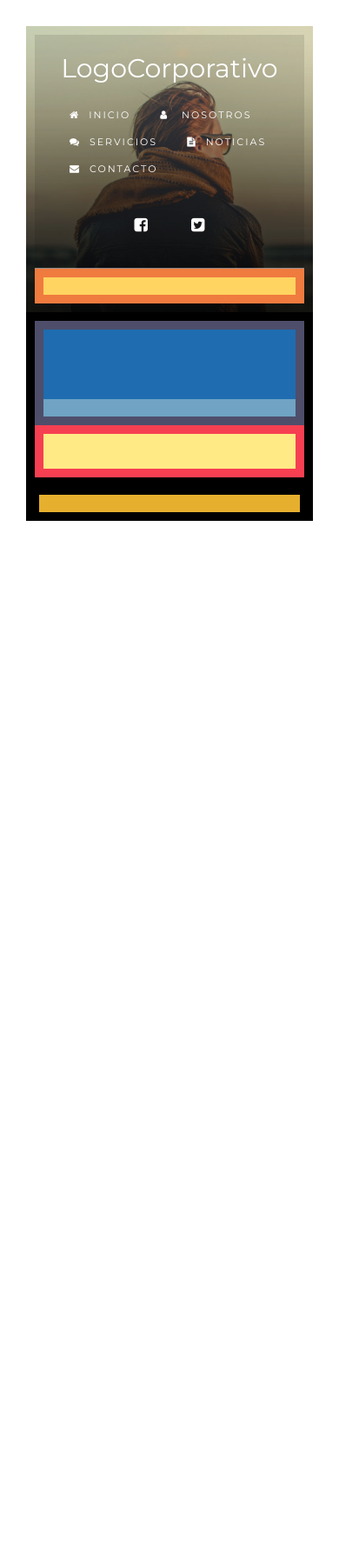
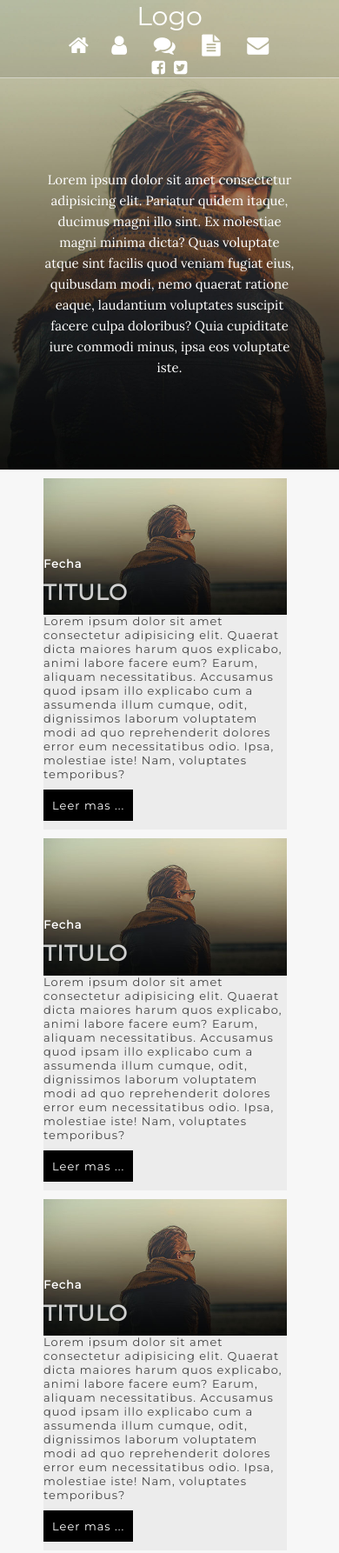
Before and after one commit to juanmaureira/Maqueta-responsive, a plain HTML site: page index.html in a window 390 px wide. Shown: the top 1786 px of the page at 87% size. Before the commit the page ends 844 px from the top, so only its background shows below. Drawn offline with Linux system fonts and the light colour scheme.

Commit message:
Frontend
Frontend ok

```diff
--- a/css/style.css
+++ b/css/style.css
@@ -1,6 +1,6 @@
 *{
     margin: 0px;
-    padding: 10px;
+    padding: 0px;
     box-sizing: border-box;
 }
 
@@ -17,6 +17,9 @@ a{
     flex-flow: column nowrap;
 }
 
+.margen-interno{
+    padding: 0 50px;
+}
     .header{
         background: url(../images/bg-2.jpg);
         background-position: center;
@@ -77,51 +80,123 @@ a{
                 }
 
     .texto-principal{
-        background: #f07b3f;
+       height: 580px;
+       display: flex;
+       align-items: center;
     }
         h1{
-            background: #ffd460;
+            font-family: 'Lora', serif;
+            font-size: 21px;
+            color: rgba(255,255,255,1);
+            font-weight: 300;
+            text-align: center;
+            line-height: 1.6;
         }
 
     .section{
-        background: black;
+        background: #f7f7f7;
         display: flex;
     }
 
         .articulos{
-            background: #4e4e6a;
-            flex: 2 1 auto;
+            background: #F7F7F7;
+            flex: 2 1 100%;
             display: flex;
             flex-flow: row wrap;
         }
             .article{
-                background: #1f6cb0;
-                flex: 1 1 40%;
+                flex: 1 1 45%;
+                color:#444;
+                font-size: 13px;
+                letter-spacing: 1px;
+                margin: 10px 10px 0px 0px;
+                background: #ececec;
+            }
+
+            .article img{
+                width: 100%;
+            }
+
+            .article a{
+                color: rgba(255,255,255,1);
+                font-size: 13px;
+                padding: 10px 10px;
+                background-color: rgba(0,0,0,1);
+                margin: 10px 0;
+                display: inline-block;
+            }
+
+            .article a:hover{
+                background: #546cc3;
+            }
+
+            h3{
+                color: #fff;
+                font-size: 13px;
+                padding: 10px 0;
+                margin-top: -80px;
+            }
+            h2{
+                font-size: 25px;
+                text-transform: uppercase;
+                padding: 0px 0 10px 0;
+                color: rgba(255,255,255,0.8);
             }
             .navegacion{
-                background: #70a3c4;
+                background: rgba(0,0,0,1);
                 flex: 1 1 100%;
+                margin: 10px 10px 0px 0px;
+            }
+
+            .navegacion a{
+                color: rgba(255,255,255,1);
+                font-size: 11px;
+                text-transform: uppercase;
+                padding: 0 10px;
+                letter-spacing: 2px;
             }
 
         .aside{
-            background: #f73f52;
             flex: 1 1 auto;
+            margin: 10px 5px 10px 0px;
         }
-            .publicidad{
-                background: #ffea85;
+            .aside img{
+                width: 100%;
             }
+
+            h4{
+                background: rgba(0,0,0,1);
+                color: rgba(255,255,255,1);
+                padding: 10px;
+                text-transform: uppercase;
+            }
+
+                .publicidad{
+                   /*  background: #ffea85; */
+                }
+
 
     .footer{
         background: black;
         display: flex;
         justify-content: center;
+        align-items: center;
+        margin-top: 10px;
+        height: 50px;
     }
         .pie{
-            background: #e6af2e;
-            width: 300px;
+            text-align: center;
         }
 
-@media all and ( max-width : 800px ){
+        .pie a{
+            color: rgba(255,255,255,1);
+            font-size: 11px;
+            text-transform: uppercase;
+            padding: 0 10px;
+            letter-spacing: 2px;
+        }
+
+@media all and ( max-width : 1120px ){
     .section{
         flex-direction: column;
     }
@@ -133,11 +208,26 @@ a{
         display: flex;
         justify-content: center;
     }
+    h1{
+        font-size: 15px;
+    }
+    .texto-principal{
+        height: 450px;
+    }
 }
 
-@media all and ( max-width: 600px){
+@media all and ( max-width: 762px){
     .articulos{
         flex-direction: column;
+    }
+}
+
+@media all and ( max-width: 650px){
+    .off{
+        display: none;
+    }
+    .nav a{
+        font-size: 25px;
     }
 }
 
--- a/index.html
+++ b/index.html
@@ -12,44 +12,90 @@
 <body>
     <div class="padre">
 
-        <header class="header">
-            <div class="menu">
+        <header class="header ">
+            <div class="menu margen-interno">
                 <div class="logo">
-                    <a href="index.html">LogoCorporativo</a>
+                    <a href="index.html">Logo</a>
                 </div>
                 <nav class="nav">
-                    <a href="#"><i class="fa fa-home" aria-hidden="true"></i>Inicio</a>
-                    <a href="#"><i class="fa fa-user" aria-hidden="true"></i> Nosotros</a>
-                    <a href="#"><i class="fa fa-comments" aria-hidden="true"></i>Servicios</a>
-                    <a href="#"><i class="fa fa-file-text" aria-hidden="true"></i>Noticias</a>
-                    <a href="#"><i class="fa fa-envelope" aria-hidden="true"></i>Contacto</a>
+                    <a href="#"><i class="fa fa-home" aria-hidden="true"></i><span class="off">Inicio</span></a>
+                    <a href="#"><i class="fa fa-user" aria-hidden="true"></i> <span class="off">Nosotros</span></a>
+                    <a href="#"><i class="fa fa-comments" aria-hidden="true"></i> <span class="off">Servicios</span></a>
+                    <a href="#"><i class="fa fa-file-text" aria-hidden="true"></i> <span class="off">Noticias</span></a>
+                    <a href="#"><i class="fa fa-envelope" aria-hidden="true"></i> <span class="off">Contacto</span></a>
                 </nav>
                 <div class="social">
                     <div><a href="#"> <i class="fa fa-facebook-square" aria-hidden="true"></i> </a></div>
                     <div><a href="#"> <i class="fa fa-twitter-square" aria-hidden="true"></i> </a></div>
                 </div>
             </div>
-            <div class="texto-principal">
-                <h1></h1>
+            <div class="texto-principal margen-interno">
+                <h1>Lorem ipsum dolor sit amet consectetur adipisicing elit. Pariatur quidem itaque, ducimus magni illo sint. Ex molestiae magni minima dicta? Quas voluptate atque sint facilis quod veniam fugiat eius, quibusdam modi, nemo quaerat ratione eaque, laudantium voluptates suscipit facere culpa doloribus? Quia cupiditate iure commodi minus, ipsa eos voluptate iste.</h1>
             </div>
         </header>
 
-        <div class="section">
+        <section class="section margen-interno">
             <div class="articulos">
-                <article class="article"></article>
-                <article class="article"></article>
-                <article class="article"></article>
-                <article class="article"></article>
-                <nav class="navegacion"></nav>
+                <article class="article">
+                    <img src="images/2.jpg" alt="">
+                    <h3>Fecha</h3>
+                    <h2>Titulo</h2>
+                   <p> Lorem ipsum dolor sit amet consectetur adipisicing elit. Quaerat dicta maiores harum quos explicabo, animi labore facere eum? Earum, aliquam necessitatibus. Accusamus quod ipsam illo explicabo cum a assumenda illum cumque, odit, dignissimos laborum voluptatem modi ad quo reprehenderit dolores error eum necessitatibus odio. Ipsa, molestiae iste! Nam, voluptates temporibus?</p>
+                   <a href="#">Leer mas ...</a>
+                </article>
+                <article class="article">
+                    <img src="images/2.jpg" alt="">
+                    <h3>Fecha</h3>
+                    <h2>Titulo</h2>
+                   <p> Lorem ipsum dolor sit amet consectetur adipisicing elit. Quaerat dicta maiores harum quos explicabo, animi labore facere eum? Earum, aliquam necessitatibus. Accusamus quod ipsam illo explicabo cum a assumenda illum cumque, odit, dignissimos laborum voluptatem modi ad quo reprehenderit dolores error eum necessitatibus odio. Ipsa, molestiae iste! Nam, voluptates temporibus?</p>
+                   <a href="#">Leer mas ...</a>
+                </article>
+                <article class="article">
+                    <img src="images/2.jpg" alt="">
+                    <h3>Fecha</h3>
+                    <h2>Titulo</h2>
+                   <p> Lorem ipsum dolor sit amet consectetur adipisicing elit. Quaerat dicta maiores harum quos explicabo, animi labore facere eum? Earum, aliquam necessitatibus. Accusamus quod ipsam illo explicabo cum a assumenda illum cumque, odit, dignissimos laborum voluptatem modi ad quo reprehenderit dolores error eum necessitatibus odio. Ipsa, molestiae iste! Nam, voluptates temporibus?</p>
+                   <a href="#">Leer mas ...</a>
+                </article>
+                <article class="article">
+                    <img src="images/2.jpg" alt="">
+                    <h3>Fecha</h3>
+                    <h2>Titulo</h2>
+                   <p> Lorem ipsum dolor sit amet consectetur adipisicing elit. Quaerat dicta maiores harum quos explicabo, animi labore facere eum? Earum, aliquam necessitatibus. Accusamus quod ipsam illo explicabo cum a assumenda illum cumque, odit, dignissimos laborum voluptatem modi ad quo reprehenderit dolores error eum necessitatibus odio. Ipsa, molestiae iste! Nam, voluptates temporibus?</p>
+                   <a href="#">Leer mas ...</a>
+                </article>
+                <nav class="navegacion">
+                    <a href="#">Inicio</a>
+                    <a href="#">1</a>
+                    <a href="#">2</a>
+                    <a href="#">3</a>
+                    <a href="#">4</a>
+                    <a href="#">5</a>
+                    <a href="#">Final</a>
+                </nav>
             </div>
             <aside class="aside">
-                <div class="publicidad"></div>
-                <div class="publicidad"></div>
+                <div class="publicidad">
+                    <h4>Aside</h4>
+                    <img src="images/2.jpg" alt="">
+                </div>
+                <div class="publicidad">
+                    <h4>Aside</h4>
+                    <img src="images/2.jpg" alt="">
+                </div>
+                <div class="publicidad">
+                    <h4>Aside</h4>
+                    <img src="images/2.jpg" alt="">
+                </div>
             </aside>
-        </div>
-        <footer class="footer">
-            <nav class="pie"></nav>
+        </section>
+
+        <footer class="footer margen-interno">
+            <nav class="pie">
+                <a href="#">Pie de página</a>
+            </nav>
         </footer>
+
     </div>
 </body>
 </html>
```
